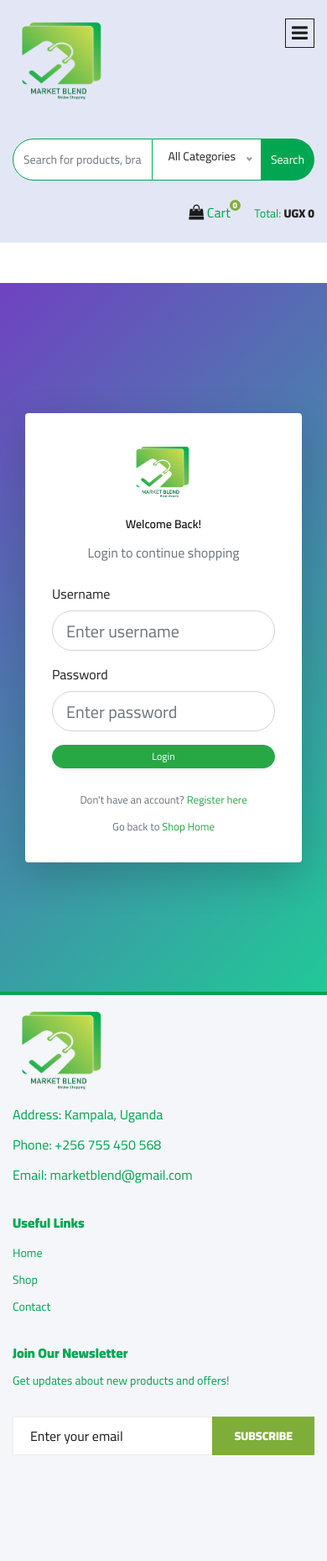
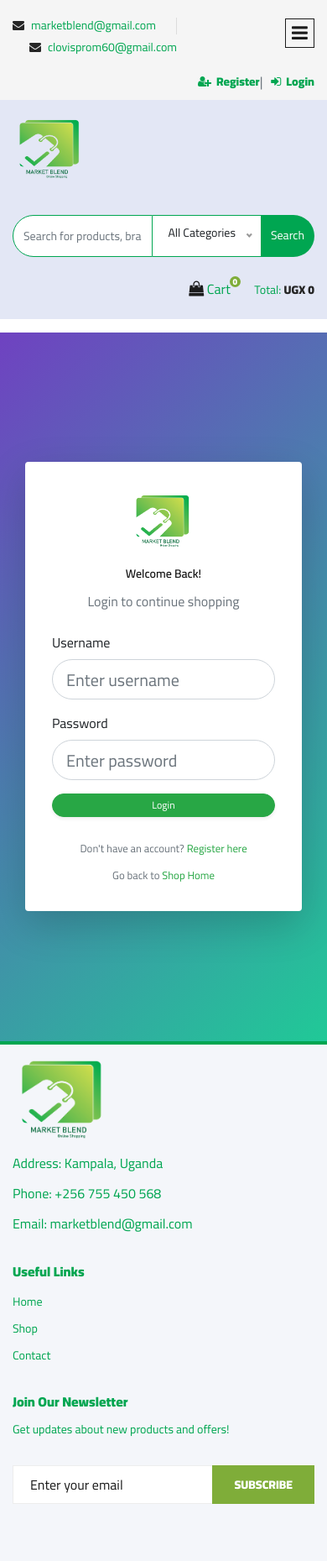
Before and after one commit to clovis-4458/marketblend, a Django app: page /accounts/ in a window 390 px wide. Shown: the whole page at 84% size. Before the commit the page ends 1733 px from the top, so only its background shows below. Run offline with Django 5.2, Linux system fonts and the light colour scheme; some libraries are stand-ins or nearby versions.

Commit message:
Initial website upload

```diff
--- a/products/templates/products/base.html
+++ b/products/templates/products/base.html
@@ -65,10 +65,18 @@
         .card p.text-danger { font-size: 14px; font-weight: bold; }
 
         /* ================= RESPONSIVE ================= */
+        @media (max-width: 992px) {
+            .header__top { display: block !important; padding: 10px 0; }
+            .header__top ul { flex-direction: column; gap: 5px; margin-bottom: 0; }
+            .header__top__right__auth { justify-content: flex-start; margin-top: 5px; }
+        }
         @media (max-width: 576px) {
             .card-title { font-size: 14px; }
             .card p.text-danger { font-size: 13px; }
             .card .btn { font-size: 12px; padding: 4px 8px; }
+            .header__logo img { width: 90px !important; } /* smaller logo on mobile */
+            .humberger__menu__wrapper ul li { margin-bottom: 8px; } /* gap between menu items */
+            .humberger__menu__wrapper ul li.separator { border-top: 1px solid #00A651; margin: 8px 0; }
         }
     </style>
 </head>
@@ -80,7 +88,7 @@
 <div class="humberger__menu__wrapper">
     <div class="humberger__menu__logo">
         <a href="{% url 'home' %}">
-            <img src="{% static 'img/marketblendlogo.png' %}" alt="Market Blend" style="width:120px;">
+            <img src="{% static 'img/marketblendlogo.png' %}" alt="Market Blend">
         </a>
     </div>
 
@@ -91,17 +99,24 @@
             <li><a href="{% url 'cart:view_cart' %}">Cart</a></li>
             <li><a href="{% url 'blog:list' %}">Blog</a></li>
             <li><a href="{% url 'contact' %}">Contact</a></li>
+
+            <li class="separator"></li> <!-- separator for contact -->
+            <li><strong>Contact:</strong></li>
+            <li><i class="fa fa-envelope"></i> marketblend@gmail.com</li>
+            <li><i class="fa fa-phone"></i> +256 755 450 568</li>
+
+            <li class="separator"></li> <!-- separator for auth -->
+            {% if user.is_authenticated %}
+                <li><i class="fa fa-user-circle"></i> {{ user.username }}</li>
+                <li><a href="{% url 'accounts:logout' %}">Logout</a></li>
+            {% else %}
+                <li><a href="{% url 'accounts:register' %}">Register</a></li>
+                <li><a href="{% url 'accounts:index' %}">Login</a></li>
+            {% endif %}
         </ul>
     </nav>
 
     <div id="mobile-menu-wrap"></div>
-
-    <div class="humberger__menu__contact">
-        <ul>
-            <li><i class="fa fa-envelope"></i> marketblend@gmail.com</li>
-            <li><i class="fa fa-phone"></i> +256 755 450 568</li>
-        </ul>
-    </div>
 </div>
 
 <!-- ===================== HEADER ===================== -->
@@ -153,7 +168,7 @@
             <div class="col-lg-2">
                 <div class="header__logo">
                     <a href="{% url 'home' %}">
-                        <img src="{% static 'img/marketblendlogo.png' %}" alt="Market Blend" style="width:120px;">
+                        <img src="{% static 'img/marketblendlogo.png' %}" alt="Market Blend">
                     </a>
                 </div>
             </div>
@@ -225,56 +240,6 @@
         {% endfor %}
     {% endif %}
 </div>
-
-<section class="my-4">
-    <div class="container">
-        <div class="row">
-
-            <!-- ================= FEATURED PRODUCTS ================= -->
-            <div class="col-lg-8">
-                <div class="row">
-                    {% for product in featured_products %}
-                    <div class="col-6 col-sm-4 col-md-6 mb-3">
-                        <div class="card shadow-sm text-center p-2" style="min-height:280px;">
-                            <img src="{{ product.image.url }}" class="card-img-top" style="height:150px; object-fit:contain;" alt="{{ product.name }}">
-                            <div class="card-body p-2">
-                                <h5 class="card-title">{{ product.name|truncatechars:40 }}</h5>
-                                <p class="text-danger fw-bold mb-2">UGX {{ product.price|intcomma }}.00</p>
-                                <div class="d-flex justify-content-center gap-1 flex-wrap">
-                                    <a href="{% url 'shop_details' product.id %}" class="btn btn-outline-primary btn-sm">Details</a>
-                                    <form action="{% url 'cart:add_to_cart' product.id %}" method="POST">
-                                        {% csrf_token %}
-                                        <button type="submit" class="btn btn-success btn-sm">Add to Cart</button>
-                                    </form>
-                                </div>
-                            </div>
-                        </div>
-                    </div>
-                    {% endfor %}
-                </div>
-            </div>
-
-            <!-- ================= HERO SLIDER ================= -->
-            <div class="col-lg-4">
-                <div class="hero-slider">
-                    <div class="owl-carousel owl-theme">
-                        {% for product in featured_products %}
-                        <div class="item">
-                            <img src="{{ product.image.url }}" alt="{{ product.name }}">
-                            <div class="slider-text">
-                                <h4>{{ product.name }}</h4>
-                                <p>UGX {{ product.price|intcomma }}</p>
-                                <a href="{% url 'shop_details' product.id %}" class="btn btn-success btn-sm">Shop Now</a>
-                            </div>
-                        </div>
-                        {% endfor %}
-                    </div>
-                </div>
-            </div>
-
-        </div>
-    </div>
-</section>
 
 {% block content %}{% endblock %}
 </main>
```
